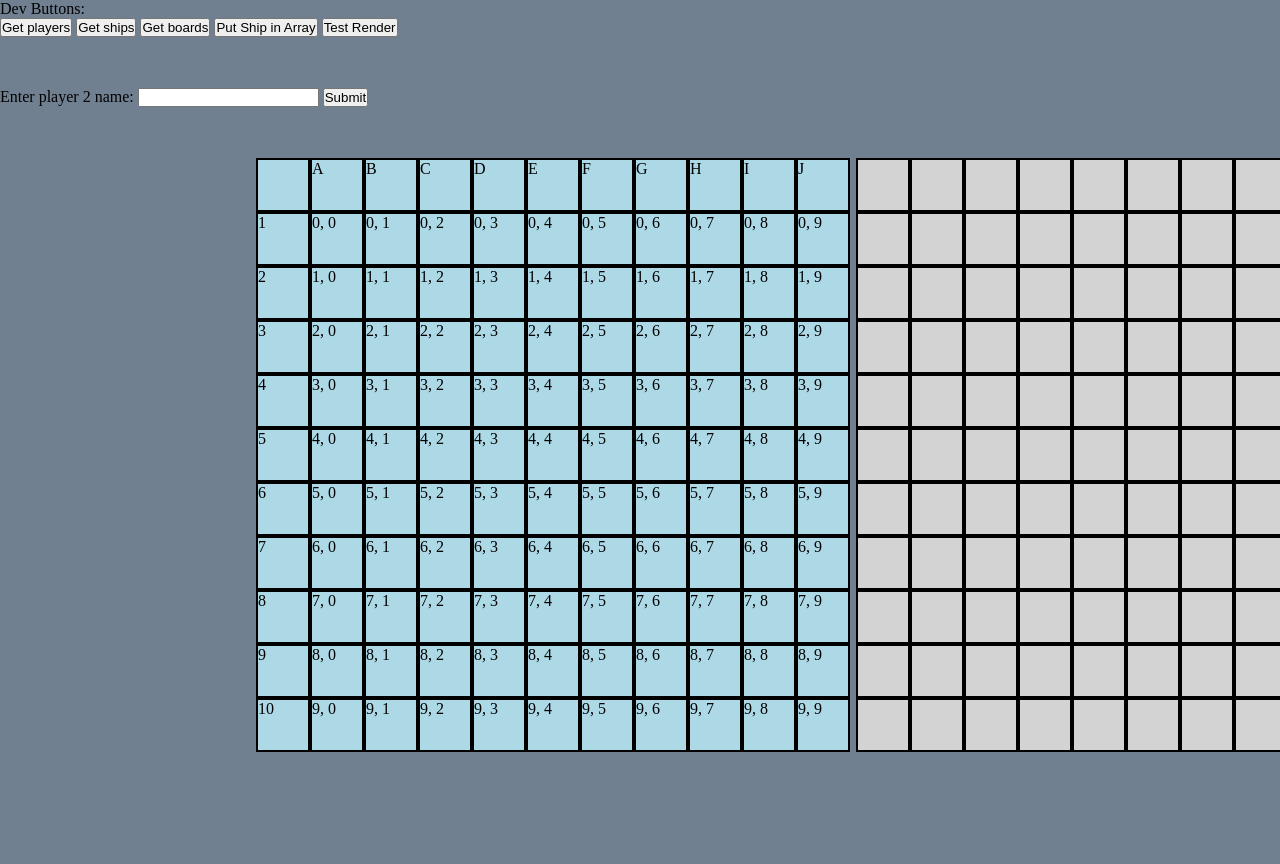
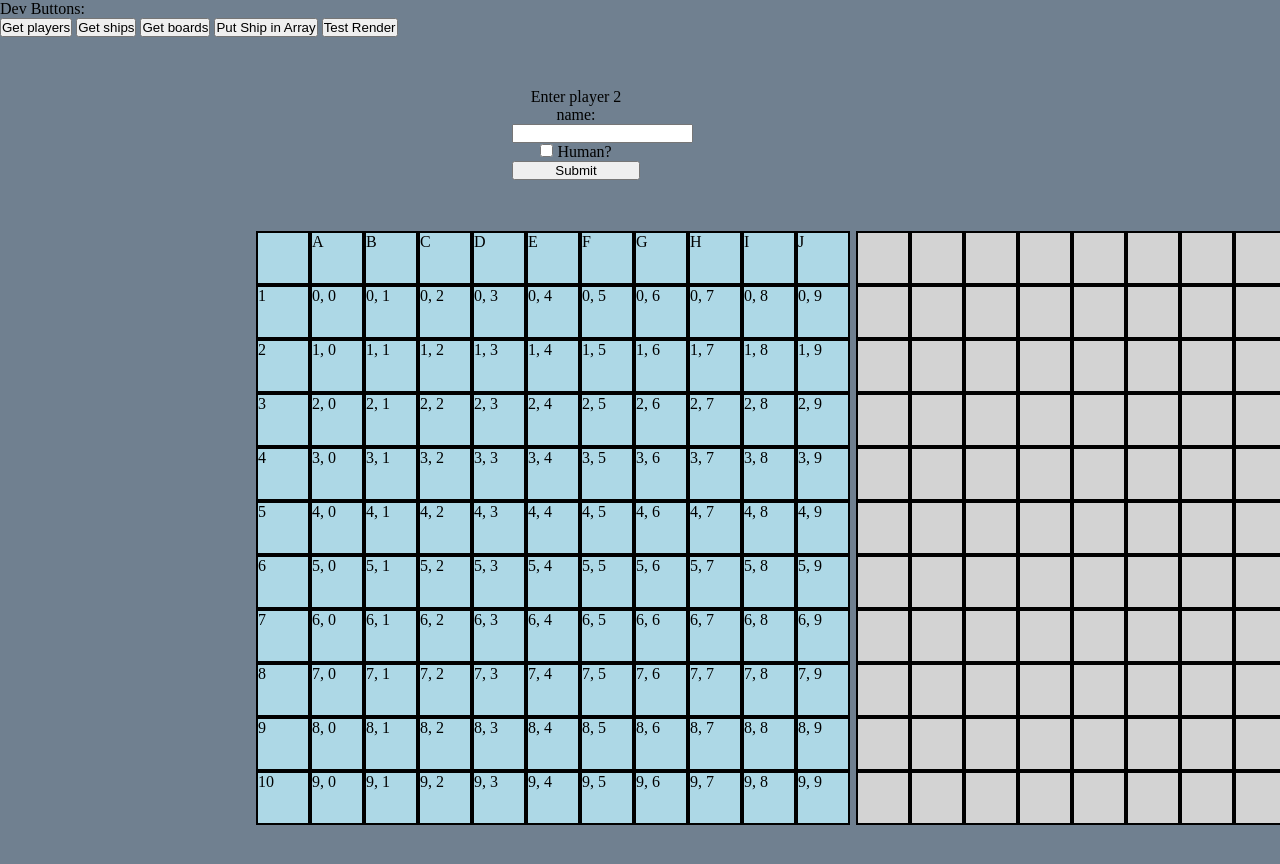
Before and after one commit to Sagelyyy/project-battleship, a website built with webpack: page dist/index.html in a window 1280 px wide. Both pictures are taken after typing "Sample" into the empty fields and a click on the button "Submit". Shown: the top 864 px of the page. Built offline with nearby package versions, Linux system fonts and the light colour scheme.

Commit message:
Added checkbox for declaring if the player is human or an ai.

```diff
--- a/src/gameboard.js
+++ b/src/gameboard.js
@@ -17,34 +17,40 @@ const gameboard = () => {
       [0, 0, 0, 0, 0, 0, 0, 0, 0, 0],
     ],
     p1Shots: [
-      [0, 0, 0, 0, 0, 0, 0, 0],
-      [0, 0, 0, 0, 0, 0, 0, 0],
-      [0, 0, 0, 0, 0, 0, 0, 0],
-      [0, 0, 0, 0, 0, 0, 0, 0],
-      [0, 0, 0, 0, 0, 0, 0, 0],
-      [0, 0, 0, 0, 0, 0, 0, 0],
-      [0, 0, 0, 0, 0, 0, 0, 0],
-      [0, 0, 0, 0, 0, 0, 0, 0],
+      [0, 0, 0, 0, 0, 0, 0, 0, 0, 0],
+      [0, 0, 0, 0, 0, 0, 0, 0, 0, 0],
+      [0, 0, 0, 0, 0, 0, 0, 0, 0, 0],
+      [0, 0, 0, 0, 0, 0, 0, 0, 0, 0],
+      [0, 0, 0, 0, 0, 0, 0, 0, 0, 0],
+      [0, 0, 0, 0, 0, 0, 0, 0, 0, 0],
+      [0, 0, 0, 0, 0, 0, 0, 0, 0, 0],
+      [0, 0, 0, 0, 0, 0, 0, 0, 0, 0],
+      [0, 0, 0, 0, 0, 0, 0, 0, 0, 0],
+      [0, 0, 0, 0, 0, 0, 0, 0, 0, 0],
     ],
     p2Board: [
-      [0, 0, 0, 0, 0, 0, 0, 0],
-      [0, 0, 0, 0, 0, 0, 0, 0],
-      [0, 0, 0, 0, 0, 0, 0, 0],
-      [0, 0, 0, 0, 0, 0, 0, 0],
-      [0, 0, 0, 0, 0, 0, 0, 0],
-      [0, 0, 0, 0, 0, 0, 0, 0],
-      [0, 0, 0, 0, 0, 0, 0, 0],
-      [0, 0, 0, 0, 0, 0, 0, 0],
+      [0, 0, 0, 0, 0, 0, 0, 0, 0, 0],
+      [0, 0, 0, 0, 0, 0, 0, 0, 0, 0],
+      [0, 0, 0, 0, 0, 0, 0, 0, 0, 0],
+      [0, 0, 0, 0, 0, 0, 0, 0, 0, 0],
+      [0, 0, 0, 0, 0, 0, 0, 0, 0, 0],
+      [0, 0, 0, 0, 0, 0, 0, 0, 0, 0],
+      [0, 0, 0, 0, 0, 0, 0, 0, 0, 0],
+      [0, 0, 0, 0, 0, 0, 0, 0, 0, 0],
+      [0, 0, 0, 0, 0, 0, 0, 0, 0, 0],
+      [0, 0, 0, 0, 0, 0, 0, 0, 0, 0],
     ],
     p2Shots: [
-      [0, 0, 0, 0, 0, 0, 0, 0],
-      [0, 0, 0, 0, 0, 0, 0, 0],
-      [0, 0, 0, 0, 0, 0, 0, 0],
-      [0, 0, 0, 0, 0, 0, 0, 0],
-      [0, 0, 0, 0, 0, 0, 0, 0],
-      [0, 0, 0, 0, 0, 0, 0, 0],
-      [0, 0, 0, 0, 0, 0, 0, 0],
-      [0, 0, 0, 0, 0, 0, 0, 0],
+      [0, 0, 0, 0, 0, 0, 0, 0, 0, 0],
+      [0, 0, 0, 0, 0, 0, 0, 0, 0, 0],
+      [0, 0, 0, 0, 0, 0, 0, 0, 0, 0],
+      [0, 0, 0, 0, 0, 0, 0, 0, 0, 0],
+      [0, 0, 0, 0, 0, 0, 0, 0, 0, 0],
+      [0, 0, 0, 0, 0, 0, 0, 0, 0, 0],
+      [0, 0, 0, 0, 0, 0, 0, 0, 0, 0],
+      [0, 0, 0, 0, 0, 0, 0, 0, 0, 0],
+      [0, 0, 0, 0, 0, 0, 0, 0, 0, 0],
+      [0, 0, 0, 0, 0, 0, 0, 0, 0, 0],
     ],
   };
 
--- a/src/modules/style.css
+++ b/src/modules/style.css
@@ -11,8 +11,15 @@
   }
 
   .playerForms{
+      margin-left: 40%;
+      margin-right: 50%;
       display: block;
       margin-top: 4%;
+      text-align: center;
+  }
+
+  .nameSubmit{
+      width: 100%;
   }
 
 .playArea{
--- a/src/script.js
+++ b/src/script.js
@@ -62,11 +62,19 @@ const MAIN = (function () {
 
   function playerSetup() {
     const input = document.querySelector(".nameInput");
+    const playerType = document.querySelector('.playerType')
     const desc = document.querySelector(".inputDesc");
-    const player = playerFactory(input.value, "player");
-    input.value = "";
-    desc.textContent = "Enter player 2 name:";
-    return player;
+    if(playerType.checked){
+      const player = playerFactory(input.value, playerType.value);
+      input.value = "";
+      desc.textContent = "Enter player 2 name:";
+      return player;
+    }
+      const player = playerFactory(input.value, "ai");
+      input.value = "";
+      desc.textContent = "Enter player 2 name:";
+      return player;
+
   }
 
   function getPlayers() {
@@ -96,6 +104,7 @@ const MAIN = (function () {
   }
 
   function gameSetup(currPlacement) {
+    // call something like gameSetup(player1)??
     document.querySelector(".shipSelect").hidden = false;
     document.querySelector(
       ".gameMessage"
@@ -120,9 +129,6 @@ const MAIN = (function () {
       tile.addEventListener("click", dropShip)
     })
   }
-
-
-
 
   function shipPlaceMenu(ship) {
     switch (ship) {
```
Also changed, not shown: dist/index.html, dist/main.js.
